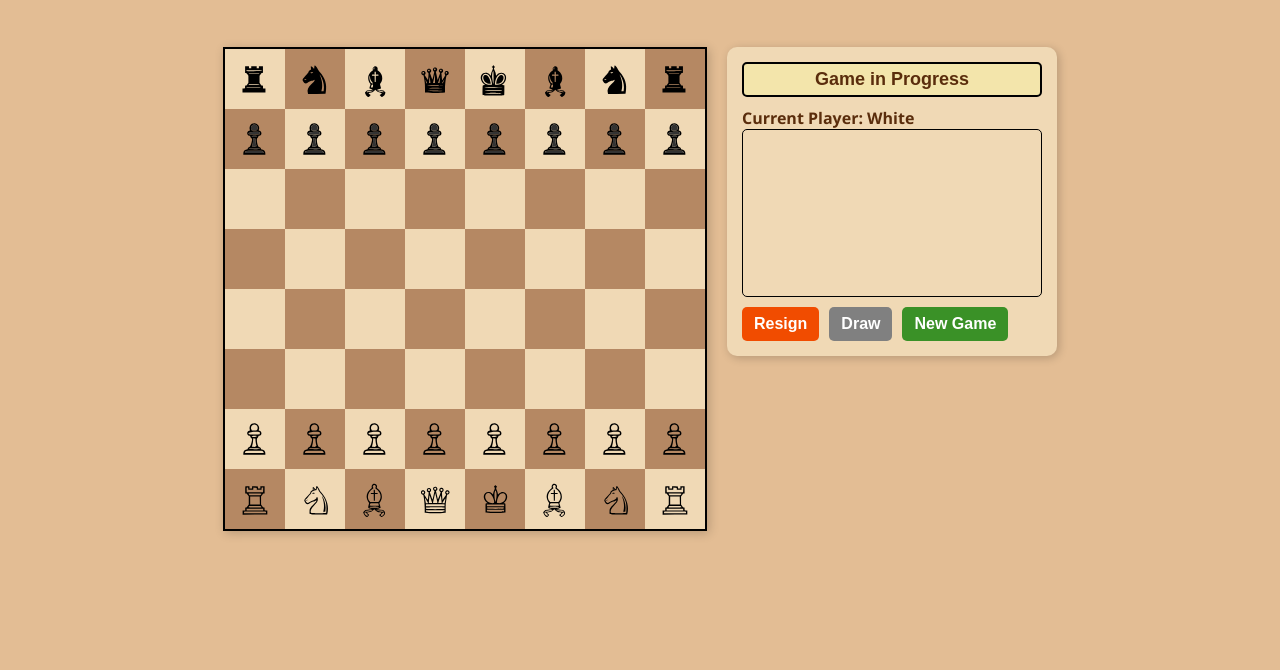
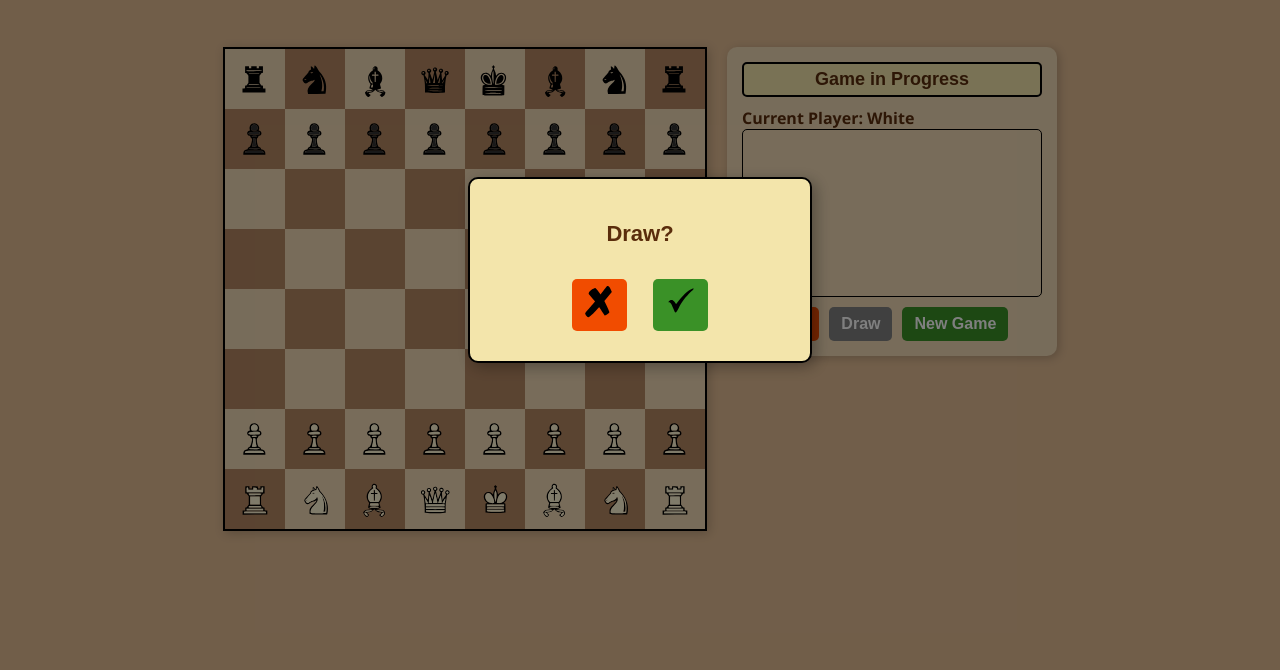
Before and after one commit to PratikshaDPai/chess, a website with bundled scripts: page index.html in a window 1280 px wide. Shown: the part 130-800 px from the top of the page. Built offline with nearby package versions, Linux system fonts and the light colour scheme.

Commit message:
Add white filled svgs for pieces, initial draw modal

```diff
--- a/css/style.css
+++ b/css/style.css
@@ -20,13 +20,15 @@ body {
   align-items: flex-start;
   gap: 20px;
   margin-top: 50px;
+  flex-wrap: wrap;
 }
 
 .board {
   display: grid;
   grid-template-columns: repeat(8, 60px);
   grid-template-rows: repeat(8, 60px);
-  width: 480px;
+  width: dvw;
+  max-width: 480px;
   height: 480px;
   border: 2px solid black;
   box-shadow: 2px 2px 10px rgba(0, 0, 0, 0.2);
@@ -168,9 +170,9 @@ body {
     height: auto;
     grid-template-columns: repeat(
       8,
-      minmax(40px, 1fr)
+      minmax(30px, 1fr)
     ); /* Adjust square size */
-    grid-template-rows: repeat(8, minmax(40px, 1fr));
+    grid-template-rows: repeat(8, minmax(30px, 1fr));
   }
 
   .right-panel {
@@ -193,3 +195,68 @@ body {
     text-align: center;
   }
 }
+
+.draw-modal {
+  display: none; /* Initially hidden */
+  position: fixed;
+  z-index: 1000; /* Ensure it stays on top */
+  left: 0;
+  top: 0;
+  width: 100%;
+  height: 100%;
+  background-color: rgba(0, 0, 0, 0.5); /* Semi-transparent black overlay */
+  display: flex;
+  justify-content: center;
+  align-items: center;
+}
+
+.modal-content {
+  background-color: #f3e5ab; /* Matches game-status color */
+  color: #5a2d0c; /* Dark brown text */
+  padding: 20px;
+  border: 2px solid black;
+  border-radius: 10px;
+  box-shadow: 4px 4px 15px rgba(0, 0, 0, 0.3);
+  text-align: center;
+  font-size: 22px;
+  font-weight: bold;
+  min-width: 300px;
+  max-width: 400px;
+}
+
+.modal-content span {
+  display: inline-block;
+  font-size: 26px;
+  cursor: pointer;
+  margin: 10px;
+  padding: 5px 10px;
+  border-radius: 5px;
+  transition: transform 0.2s ease-in-out;
+}
+
+#check-mark,
+#cross {
+  height: 35px;
+  width: 35px;
+}
+/* ✔️ Accept Draw */
+.draw {
+  background-color: rgb(58, 145, 39); /* Same as "New Game" button */
+  color: white;
+}
+
+.draw:hover {
+  transform: scale(1.1);
+  filter: brightness(1.2);
+}
+
+/* ❌ Close Modal */
+.close {
+  background-color: rgb(241, 76, 0); /* Same as "Resign" button */
+  color: white;
+}
+
+.close:hover {
+  transform: scale(1.1);
+  filter: brightness(1.2);
+}
--- a/index.html
+++ b/index.html
@@ -9,6 +9,17 @@
   </head>
   <body>
     <h1 class="title">Simplified Chess</h1>
+    <div class="draw-modal">
+      <div class="modal-content">
+        <p>Draw?</p>
+        <span class="close">
+          <img id="cross" src="./css/assets/cross.svg" />
+        </span>
+        <span class="draw">
+          <img id="check-mark" src="./css/assets/check-mark.svg" />
+        </span>
+      </div>
+    </div>
     <div class="container">
       <div class="board" id="board"></div>
 
--- a/js/render.js
+++ b/js/render.js
@@ -16,6 +16,10 @@ const playerInfo = document.querySelector(".player-info");
 const newGameButton = document.querySelector(".new-game-btn");
 const gameStatus = document.querySelector("#game-status");
 const resignButton = document.querySelector(".resign-btn");
+const drawButton = document.querySelector(".draw-btn");
+const drawModal = document.querySelector(".draw-modal");
+const closeIcon = document.querySelector(".close");
+const drawIcon = document.querySelector(".draw");
 
 let boardMatrix = [
   ["r", "n", "b", "q", "k", "b", "n", "r"],
@@ -70,6 +74,18 @@ resignButton.addEventListener("click", function () {
 
 newGameButton.addEventListener("click", function (event) {
   createNewGame();
+});
+
+drawButton.addEventListener("click", (event) => {
+  drawModal.style.display = "block";
+});
+
+closeIcon.addEventListener("click", function (event) {
+  drawModal.style.display = "none";
+});
+
+drawIcon.addEventListener("click", function (event) {
+  drawModal.style.display = "none"; //todo: add draw logic
 });
 
 board.addEventListener("click", function (event) {
@@ -127,12 +143,12 @@ function updateBoard() {
     //todo: change to images
     const emojis = {
       ".": "",
-      P: "./css/assets/white-pawn.svg",
-      B: "./css/assets/white-bishop.svg",
-      R: "./css/assets/white-rook.svg",
-      N: "./css/assets/white-knight.svg",
-      K: "./css/assets/white-king.svg",
-      Q: "./css/assets/white-queen.svg",
+      P: "./css/assets/white-pawn-filled.svg",
+      B: "./css/assets/white-bishop-filled.svg",
+      R: "./css/assets/white-rook-filled.svg",
+      N: "./css/assets/white-knight-filled.svg",
+      K: "./css/assets/white-king-filled.svg",
+      Q: "./css/assets/white-queen-filled.svg",
       p: "./css/assets/black-pawn.svg",
       b: "./css/assets/black-bishop.svg",
       r: "./css/assets/black-rook.svg",
```
Also changed, not shown: css/assets/check-mark.svg (added), css/assets/cross.svg (added), css/assets/white-bishop-filled.svg (added), css/assets/white-king-filled.svg (added), css/assets/white-knight-filled.svg (added), css/assets/white-pawn-filled.svg (added), css/assets/white-queen-filled.svg (added), css/assets/white-rook-filled.svg (added).
